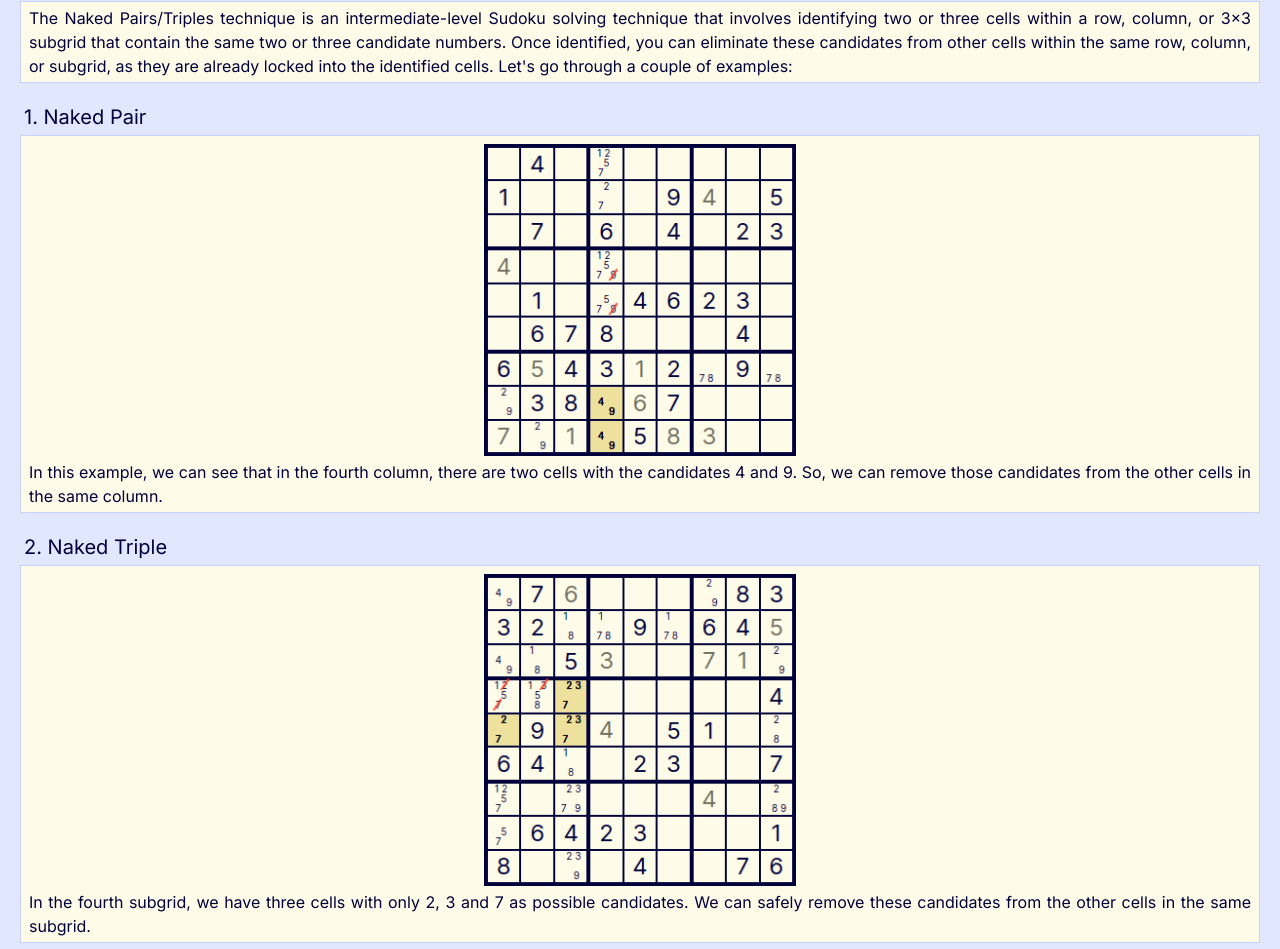
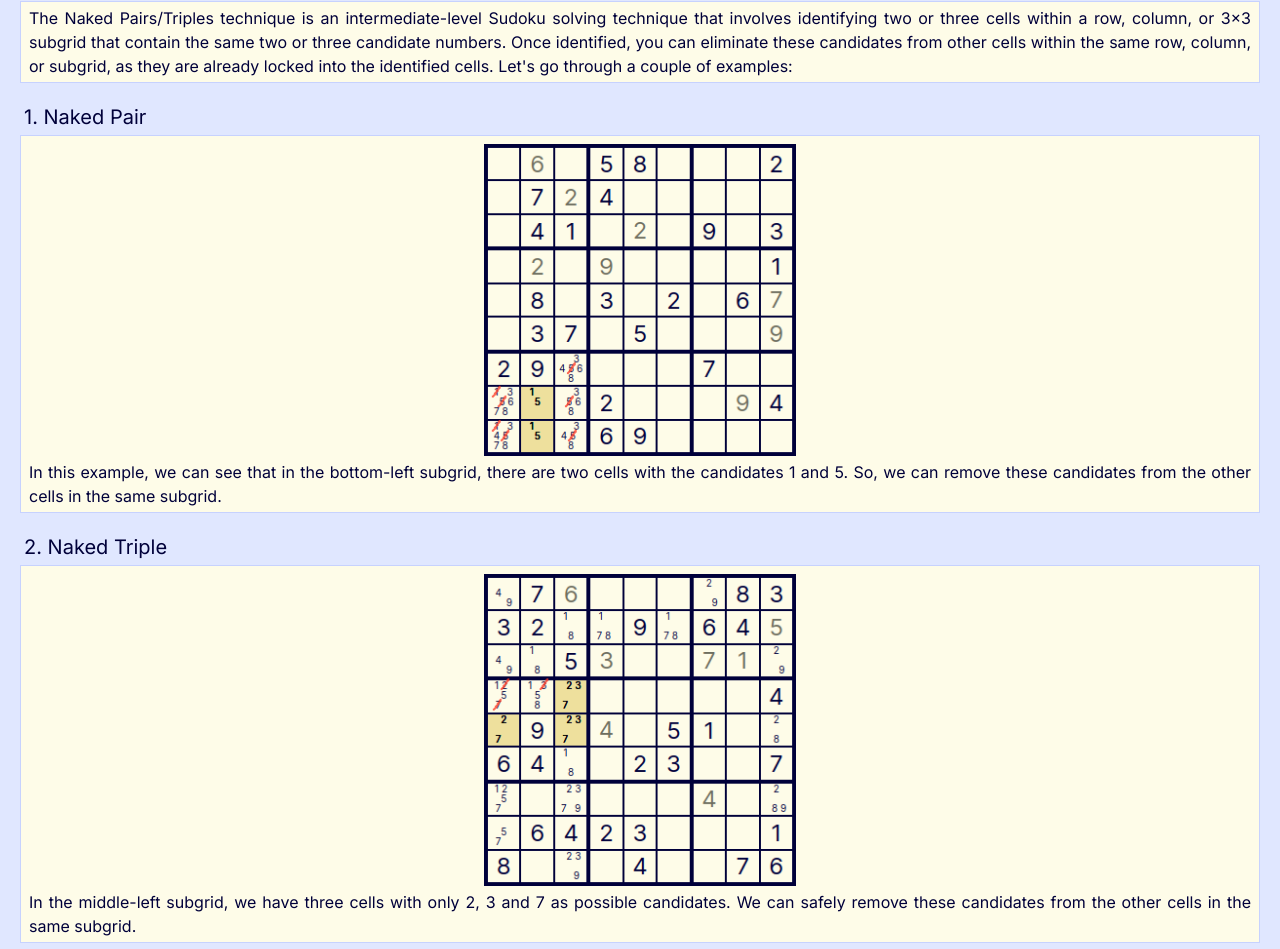
Before and after one commit to StellyITA/puzzle-challenge, a Next.js app: page /sudoku-tutorials/naked-pairs-triples in a window 1280 px wide. Shown: the part 107-1056 px from the top of the page. Built offline with nearby package versions, Linux system fonts and the light colour scheme.

Commit message:
fix: change naked pairs example image

```diff
--- a/src/app/sudoku-tutorials/naked-pairs-triples/page.jsx
+++ b/src/app/sudoku-tutorials/naked-pairs-triples/page.jsx
@@ -15,7 +15,7 @@ export default function nakedPairsTriples() {
 					alt='Naked Pair Example'
 					className='place-self-center p-1'
 				/>
-				In this example, we can see that in the fourth column, there are two cells with the candidates 4 and 9. So, we can remove those candidates from the other cells in the same column.
+				In this example, we can see that in the bottom-left subgrid, there are two cells with the candidates 1 and 5. So, we can remove these candidates from the other cells in the same subgrid.
 			</p>
 			<h2 className='text-xl p-1 pt-5'>2. Naked Triple</h2>
 			<p className='grid bg-yellow-50 p-1 px-2 border border-indigo-200'>
@@ -24,7 +24,7 @@ export default function nakedPairsTriples() {
 					alt='Naked Triple Example'
 					className='place-self-center p-1'
 				/>
-				In the fourth subgrid, we have three cells with only 2, 3 and 7 as possible candidates. We can safely remove these candidates from the other cells in the same subgrid.
+				In the middle-left subgrid, we have three cells with only 2, 3 and 7 as possible candidates. We can safely remove these candidates from the other cells in the same subgrid.
 			</p>
 		</div>
 	)
```
Also changed, not shown: public/images/tutorials/naked-pairs.png.
